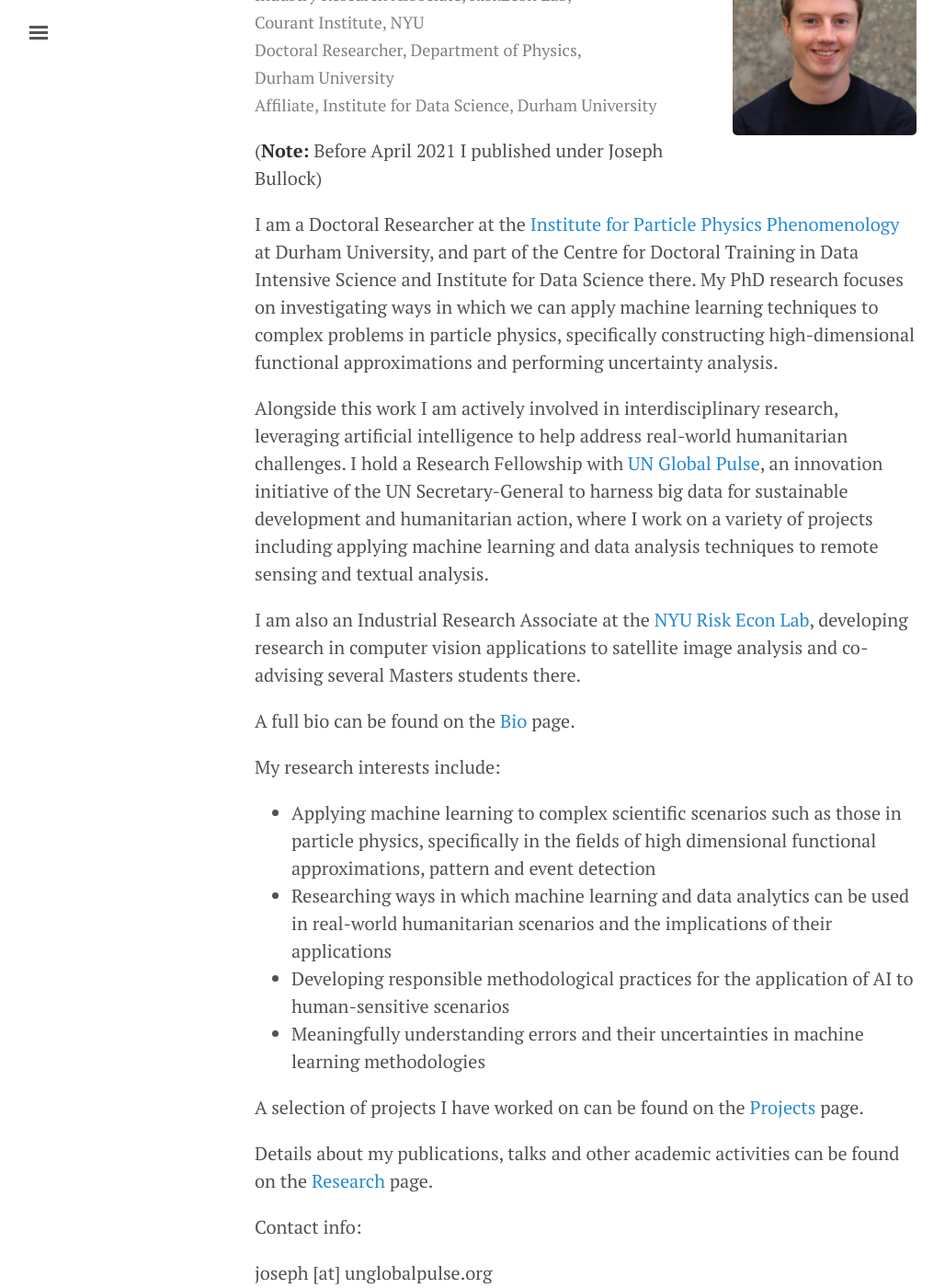
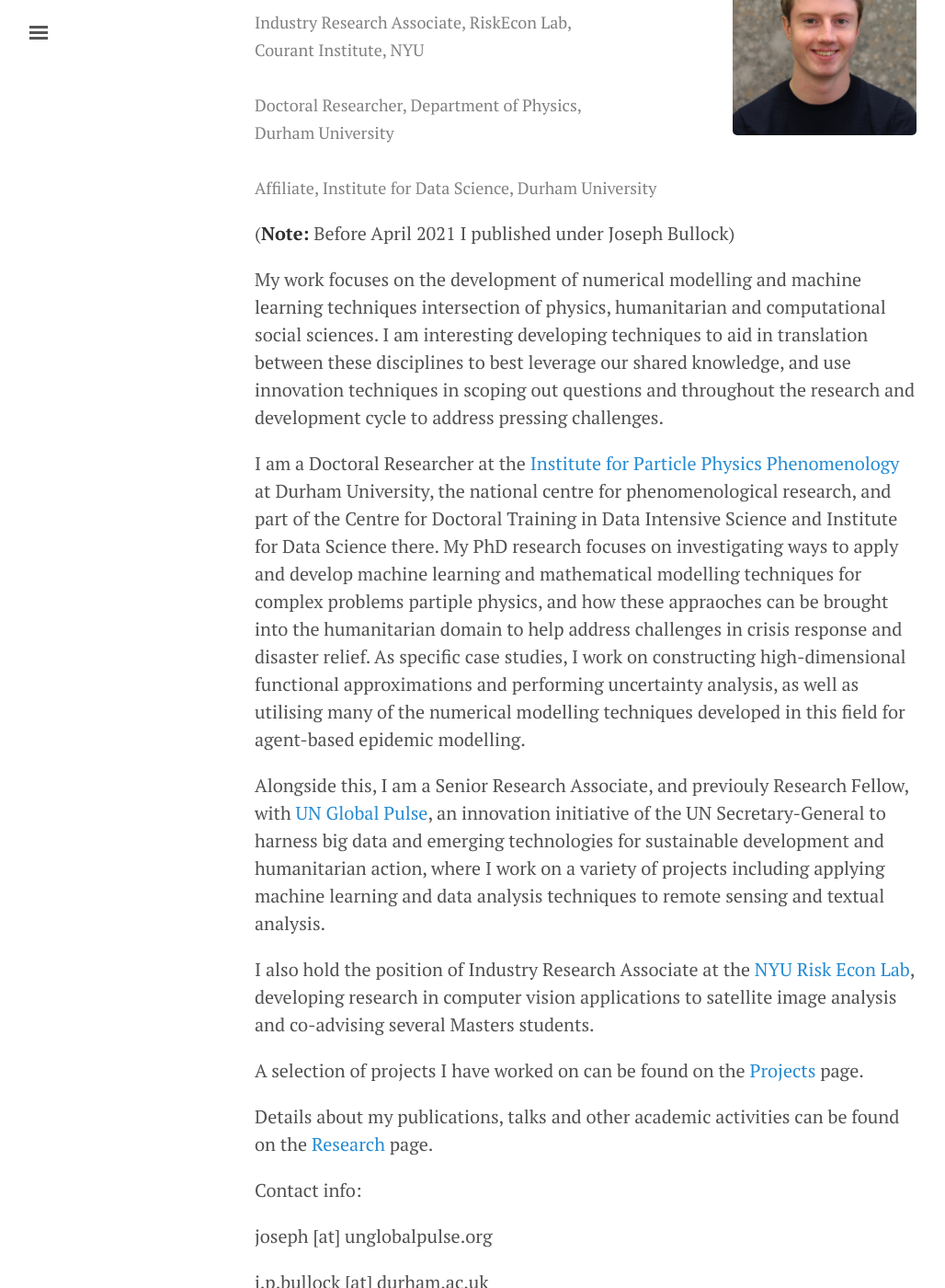
Before and after one commit to JosephPB/josephpb.github.io, a Jekyll site: the page built from _posts/2019-01-21-introducing-UNGA.md, in a window 1280 px wide and 1400 px high, scrolled down 285 px. Shown: the whole window at 92% size, without its empty margins (3-1031 px from the left). Built offline with Jekyll 4.4.1, drawn with Linux system fonts in a browser that asks for light colours.

Commit message:
updating home page with better spacing

```diff
--- a/_posts/2019-01-21-introducing-UNGA.md
+++ b/_posts/2019-01-21-introducing-UNGA.md
@@ -5,27 +5,23 @@
 <kbd><img style="float: right; margin-left: 10px;" width="200" height="200" src="https://josephpb.github.io/images/J_Bullock.jpg"></kbd>
 <span style="color:grey;font-size: 0.9em">
 Reseacher, UN Global Pulse<br/>
+<br/>
 Industry Research Associate, RiskEcon Lab, <br/>Courant Institute, NYU<br/>
+<br/>
 Doctoral Researcher, Department of Physics, <br/>Durham University<br/>
+<br/>
 Affiliate, Institute for Data Science, Durham University<br/>
 </span>
 
 (**Note:** Before April 2021 I published under Joseph Bullock)
 
-I am a Doctoral Researcher at the [Institute for Particle Physics Phenomenology](http://ippp.dur.ac.uk) at Durham University, and part of the Centre for Doctoral Training in Data Intensive Science and Institute for Data Science there. My PhD research focuses on investigating ways in which we can apply machine learning techniques to complex problems in particle physics, specifically constructing high-dimensional functional approximations and performing uncertainty analysis.
+My work focuses on the development of numerical modelling and machine learning techniques intersection of physics, humanitarian and computational social sciences. I am interesting developing techniques to aid in translation between these disciplines to best leverage our shared knowledge, and use innovation techniques in scoping out questions and throughout the research and development cycle to address pressing challenges.
 
-Alongside this work I am actively involved in interdisciplinary research, leveraging artificial intelligence to help address real-world humanitarian challenges. I hold a Research Fellowship with [UN Global Pulse](https://www.beta.unglobalpulse.org), an innovation initiative of the UN Secretary-General to harness big data for sustainable development and humanitarian action, where I work on a variety of projects including applying machine learning and data analysis techniques to remote sensing and textual analysis.
+I am a Doctoral Researcher at the [Institute for Particle Physics Phenomenology](http://ippp.dur.ac.uk) at Durham University, the national centre for phenomenological research, and part of the Centre for Doctoral Training in Data Intensive Science and Institute for Data Science there. My PhD research focuses on investigating ways to apply and develop machine learning and mathematical modelling techniques for complex problems partiple physics, and how these appraoches can be brought into the humanitarian domain to help address challenges in crisis response and disaster relief. As specific case studies, I work on constructing high-dimensional functional approximations and performing uncertainty analysis, as well as utilising many of the numerical modelling techniques developed in this field for agent-based epidemic modelling.
 
-I am also an Industrial Research Associate at the [NYU Risk Econ Lab](https://wp.nyu.edu/riskeconlab/), developing research in computer vision applications to satellite image analysis and co-advising several Masters students there.
+Alongside this, I am a Senior Research Associate, and previouly Research Fellow, with [UN Global Pulse](https://www.beta.unglobalpulse.org), an innovation initiative of the UN Secretary-General to harness big data and emerging technologies for sustainable development and humanitarian action, where I work on a variety of projects including applying machine learning and data analysis techniques to remote sensing and textual analysis.
 
-A full bio can be found on the [Bio](https://josephpb.github.io/bio) page.
-
-My research interests include:
-
-- Applying machine learning to complex scientific scenarios such as those in particle physics, specifically in the fields of high dimensional functional approximations, pattern and event detection
-- Researching ways in which machine learning and data analytics can be used in real-world humanitarian scenarios and the implications of their applications
-- Developing responsible methodological practices for the application of AI to human-sensitive scenarios
-- Meaningfully understanding errors and their uncertainties in machine learning methodologies
+I also hold the position of Industry Research Associate at the [NYU Risk Econ Lab](https://wp.nyu.edu/riskeconlab/), developing research in computer vision applications to satellite image analysis and co-advising several Masters students.
 
 A selection of projects I have worked on can be found on the [Projects](https://josephpb.github.io/projects) page.
 
```
